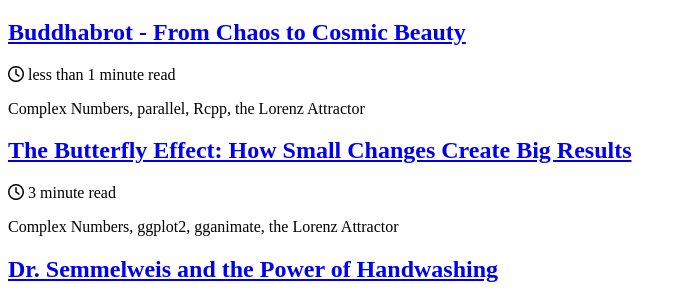
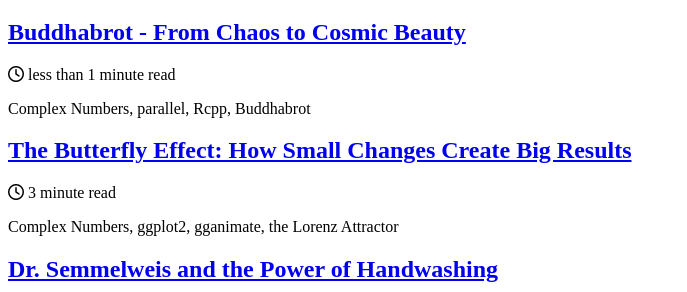
Before and after one commit to mihirp161/mihirp161.github.io, a Jekyll site: the page built from index.html, in a window 1280 px wide and 900 px high, scrolled down 1806 px. Shown: the part 160-452 px from the top of the window, without its empty margins (0-687 px from the left). Built offline with Jekyll 4.4.1, drawn with Linux system fonts in a browser that asks for light colours; cached includes are drawn as plain includes; nearby versions of some CDN libraries; the list of posts is cut into pages by our own code.

Commit message:
Update 2025-02-03-buddhabrot.md

```diff
--- a/_posts/2025-02-03-buddhabrot.md
+++ b/_posts/2025-02-03-buddhabrot.md
@@ -3,7 +3,7 @@ title: "Buddhabrot - From Chaos to Cosmic Beauty"
 date: 2025-02-03
 tags: [Miscellaneous, R]
 header:
-excerpt: "Complex Numbers, parallel, Rcpp, the Lorenz Attractor"
+excerpt: "Complex Numbers, parallel, Rcpp, Buddhabrot"
 mathjax: "true"
 ---
 
```
